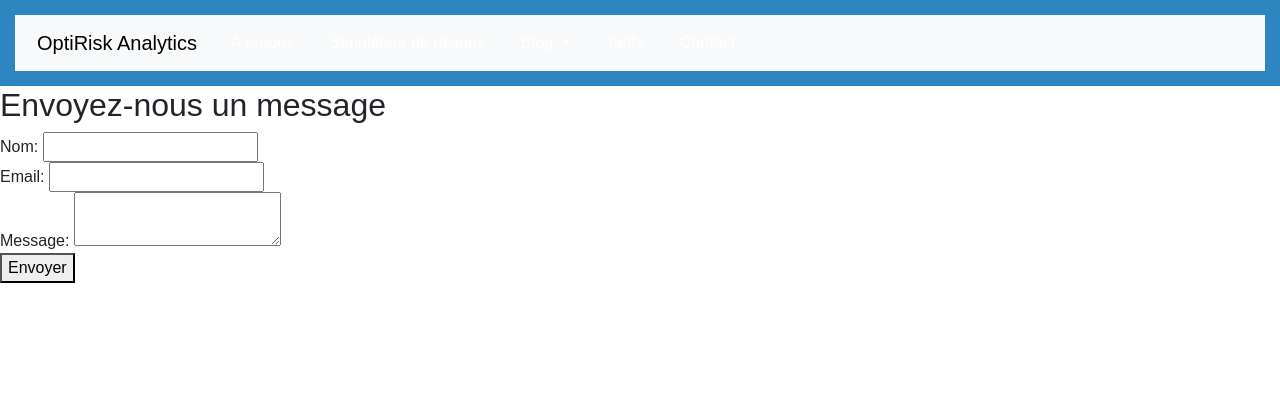
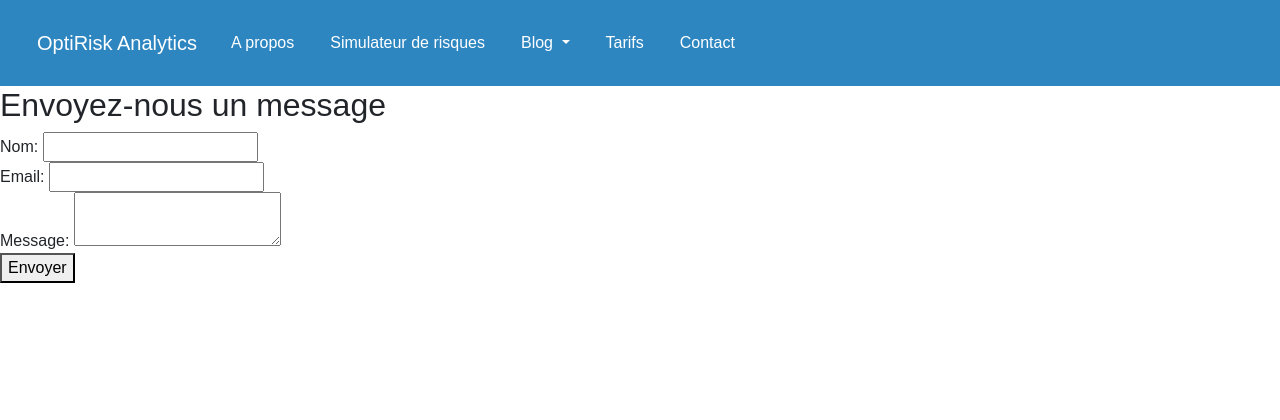
Before and after one commit to dorian68/OptiRisk_Analytics, a Django app: page /contact/ in a window 1280 px wide. Shown: the top 420 px of the page. Run offline with Django 3.2, Linux system fonts and the light colour scheme; some libraries are stand-ins or nearby versions.

Commit message:
maj navbar

```diff
--- a/website/templates/index.html
+++ b/website/templates/index.html
@@ -16,9 +16,10 @@
 </head>
 <body>
     <header>
-        <nav class="navbar navbar-expand-lg bg-body-tertiary navbar-fixed-top">
+        <!--<nav class="navbar navbar-expand-lg bg-body-tertiary navbar-fixed-top">-->
+          <nav class="navbar navbar-expand-lg navbar-light" style="background-color: #2E86C1;">
             <div class="container-fluid">
-              <a class="navbar-brand" href="{% url 'home2' %}">OptiRisk Analytics</a>
+              <a class="navbar-brand" href="{% url 'home2' %}" style="color: white;">OptiRisk Analytics</a>
               <button class="navbar-toggler" type="button" data-bs-toggle="collapse" data-bs-target="#navbarNavDropdown" aria-controls="navbarNavDropdown" aria-expanded="false" aria-label="Toggle navigation">
                 <span class="navbar-toggler-icon"></span>
               </button>
```
